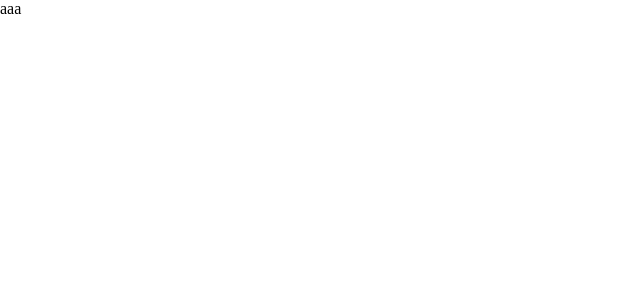
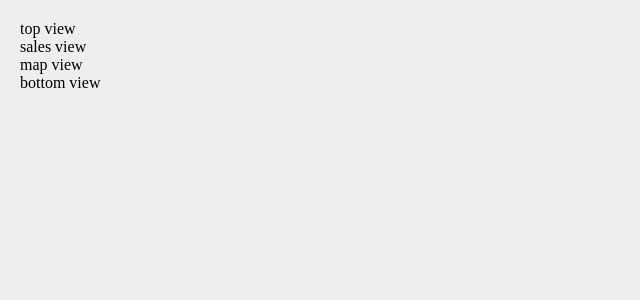
Before and after one commit to liujiandong0326/datav-report, a Vue app: page /#/ in a window 1280 px wide. Shown: the top 300 px of the page, without its empty margins (0-640 px from the left). Built offline with nearby package versions, Linux system fonts and the light colour scheme.

Commit message:
feat: 添加 element 和 echarts

```diff
--- a/babel.config.js
+++ b/babel.config.js
@@ -1,3 +1,12 @@
 module.exports = {
   presets: ["@vue/cli-plugin-babel/preset"],
+  plugins: [
+    [
+      "component",
+      {
+        libraryName: "element-ui",
+        styleLibraryName: "theme-chalk",
+      },
+    ],
+  ],
 };
--- a/package.json
+++ b/package.json
@@ -9,6 +9,8 @@
   },
   "dependencies": {
     "core-js": "^3.8.3",
+    "echarts": "^5.3.3",
+    "element-ui": "^2.4.5",
     "vue": "^2.6.14",
     "vue-router": "^3.5.1"
   },
@@ -19,6 +21,7 @@
     "@vue/cli-plugin-eslint": "~5.0.0",
     "@vue/cli-plugin-router": "~5.0.0",
     "@vue/cli-service": "~5.0.0",
+    "babel-plugin-component": "^1.1.1",
     "eslint": "^7.32.0",
     "eslint-config-prettier": "^8.3.0",
     "eslint-plugin-prettier": "^4.0.0",
@@ -27,6 +30,7 @@
     "prettier": "^2.4.1",
     "sass": "^1.32.7",
     "sass-loader": "^12.0.0",
+    "vue-cli-plugin-element": "~1.0.1",
     "vue-template-compiler": "^2.6.14"
   },
   "gitHooks": {
--- /dev/null
+++ b/src/components/BottomView/index.vue
@@ -0,0 +1,9 @@
+<template>
+  <div>bottom view</div>
+</template>
+
+<script>
+export default {};
+</script>
+
+<style scoped></style>
--- /dev/null
+++ b/src/components/MapView/index.vue
@@ -0,0 +1,9 @@
+<template>
+  <div>map view</div>
+</template>
+
+<script>
+export default {};
+</script>
+
+<style scoped></style>
--- /dev/null
+++ b/src/components/SalesView/index.vue
@@ -0,0 +1,9 @@
+<template>
+  <div>sales view</div>
+</template>
+
+<script>
+export default {};
+</script>
+
+<style scoped></style>
--- /dev/null
+++ b/src/components/TopView/index.vue
@@ -0,0 +1,9 @@
+<template>
+  <div>top view</div>
+</template>
+
+<script>
+export default {};
+</script>
+
+<style scoped></style>
--- a/src/main.js
+++ b/src/main.js
@@ -1,8 +1,11 @@
 import Vue from "vue";
 import App from "./App.vue";
 import router from "./router";
+import "./plugins/element.js";
+import Echarts from "echarts";
 
 Vue.config.productionTip = false;
+Vue.prototype.$echarts = Echarts;
 
 new Vue({
   router,
--- /dev/null
+++ b/src/plugins/element.js
@@ -0,0 +1,4 @@
+import Vue from "vue";
+import { Button } from "element-ui";
+
+Vue.use(Button);
--- a/src/views/HomeView.vue
+++ b/src/views/HomeView.vue
@@ -1,7 +1,34 @@
 <template>
-  <div class="home">aaa</div>
+  <div class="home">
+    <top-view />
+    <sales-view />
+    <map-view />
+    <bottom-view />
+  </div>
 </template>
 
 <script>
-export default {};
+import TopView from "@/components/TopView";
+import SalesView from "@/components/SalesView";
+import MapView from "@/components/MapView";
+import BottomView from "@/components/BottomView";
+
+export default {
+  components: {
+    TopView,
+    SalesView,
+    MapView,
+    BottomView,
+  },
+};
 </script>
+
+<style lang="scss" scoped>
+.home {
+  width: 100%;
+  height: 100%;
+  padding: 20px;
+  box-sizing: border-box;
+  background: #eee;
+}
+</style>
```
Also changed, not shown: .eslintrc.js, 1 other file (tests, documents, lock files or other folders).
